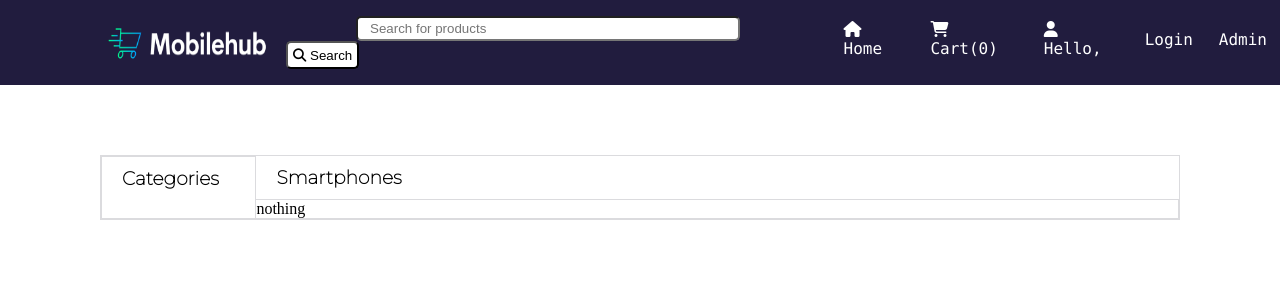
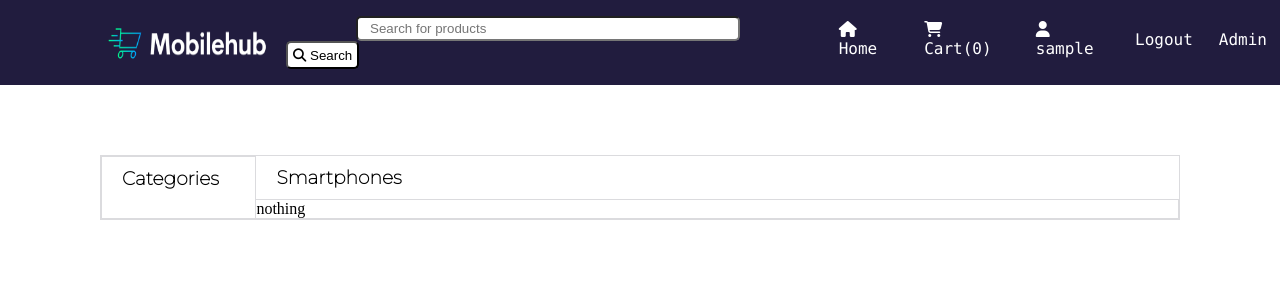
Before and after one commit to romanssigdel/MobileHub, a PHP site: page /index.php in a window 1280 px wide. Shown: the top 300 px of the page. Run offline with PHP 8.4, Linux system fonts and the light colour scheme; the visitor is signed in with stand-in values (Sample User, id 1); data that the repository does not hold is empty; some libraries are stand-ins or nearby versions; some web fonts are replaced.

Commit message:
user header

```diff
--- a/user/header.php
+++ b/user/header.php
@@ -35,8 +35,16 @@ if(isset($_SESSION['cart'])){
             <ul>
                 <li><a href="index.php"><i class="fa-solid fa-house"></i> Home</a></li>
                 <li><a href="viewCart.php"><i class="fa-solid fa-cart-shopping"></i> Cart(<?php echo $count ?>)</a></li>
-                <li> <a href=""><i class="fa-solid fa-user"></i> Hello,</a></li>
-                <li><a href="../user/form/login.php">Login</a></li>
+                <li> <a href=""><i class="fa-solid fa-user"></i>
+                <?php
+                if(isset($_SESSION['user'])){
+                    echo $_SESSION['user'];
+                    echo '<li><a href="../user/form/logout.php">Logout</a></li>';
+                }else{
+                    echo '<a href="../user/form/login.php">Login</a>';
+                }
+                ?>
+                </a></li>
                 <li><a href="../admin/mystore.php">Admin</a></li>
             </ul>
         </nav>
```
